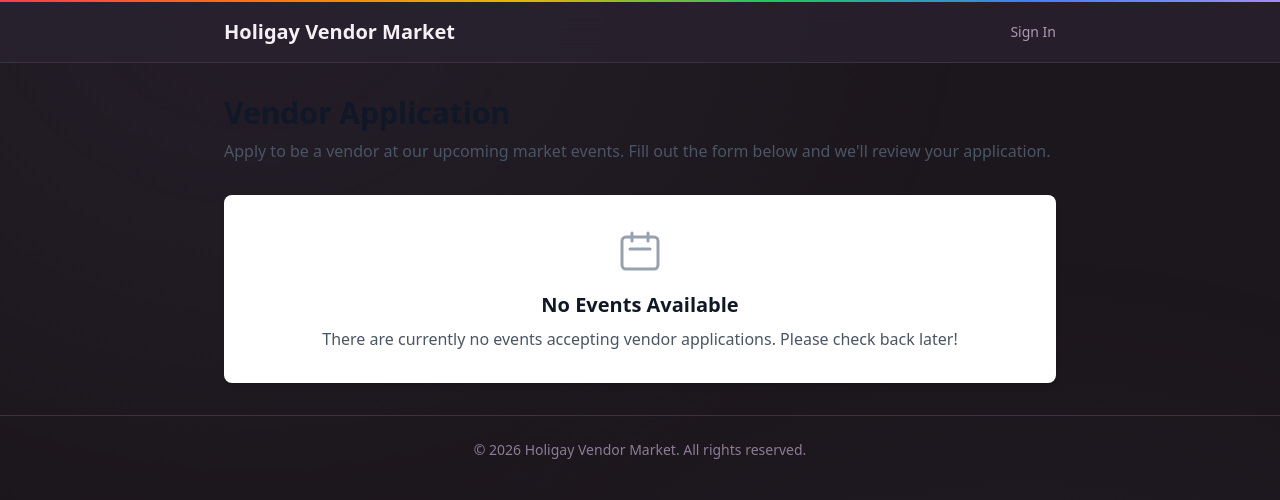
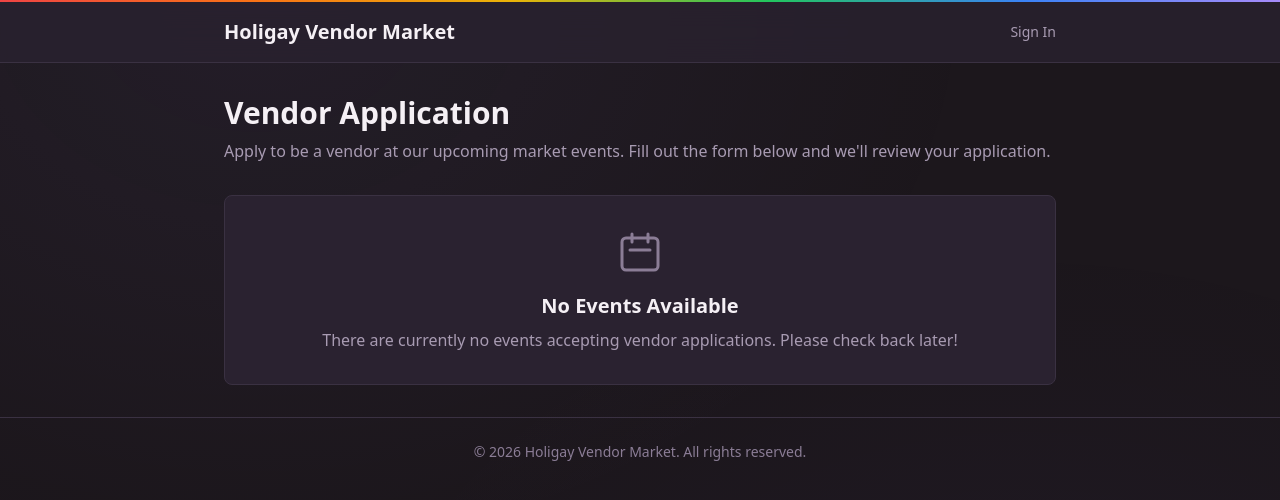
Before and after one commit to Owen-Rose/Holigay-YYC, a Next.js app: page /apply in a window 1280 px wide. Shown: the top 500 px of the page. Built offline with nearby package versions, Linux system fonts and the light colour scheme; no server answers; the database is empty.

Commit message:
feat(ui): re-skin public apply page with dark theme tokens [6.6.4]
Replace light-theme classes:
- text-gray-900 → text-foreground
- text-gray-600 → text-muted
- bg-white shadow-md → bg-surface border border-border-subtle

```diff
--- a/src/app/(public)/apply/page.tsx
+++ b/src/app/(public)/apply/page.tsx
@@ -22,8 +22,8 @@ export default async function ApplyPage() {
     <div>
       {/* Page Header */}
       <div className="mb-8">
-        <h1 className="text-3xl font-bold text-gray-900">Vendor Application</h1>
-        <p className="mt-2 text-gray-600">
+        <h1 className="text-3xl font-bold text-foreground">Vendor Application</h1>
+        <p className="mt-2 text-muted">
           Apply to be a vendor at our upcoming market events. Fill out the form below and we&apos;ll
           review your application.
         </p>
@@ -31,12 +31,12 @@ export default async function ApplyPage() {
 
       {/* Application Form or No Events Message */}
       {formattedEvents.length > 0 ? (
-        <div className="rounded-lg bg-white p-6 shadow-md sm:p-8">
+        <div className="rounded-lg border border-border-subtle bg-surface p-6 sm:p-8">
           <ApplicationPageClient events={formattedEvents} />
         </div>
       ) : (
-        <div className="rounded-lg bg-white p-8 text-center shadow-md">
-          <div className="mx-auto mb-4 h-12 w-12 text-gray-400">
+        <div className="rounded-lg border border-border-subtle bg-surface p-8 text-center">
+          <div className="mx-auto mb-4 h-12 w-12 text-muted-foreground">
             <svg fill="none" stroke="currentColor" viewBox="0 0 24 24" className="h-12 w-12">
               <path
                 strokeLinecap="round"
@@ -46,8 +46,8 @@ export default async function ApplyPage() {
               />
             </svg>
           </div>
-          <h2 className="text-xl font-semibold text-gray-900">No Events Available</h2>
-          <p className="mt-2 text-gray-600">
+          <h2 className="text-xl font-semibold text-foreground">No Events Available</h2>
+          <p className="mt-2 text-muted">
             There are currently no events accepting vendor applications. Please check back later!
           </p>
         </div>
```
